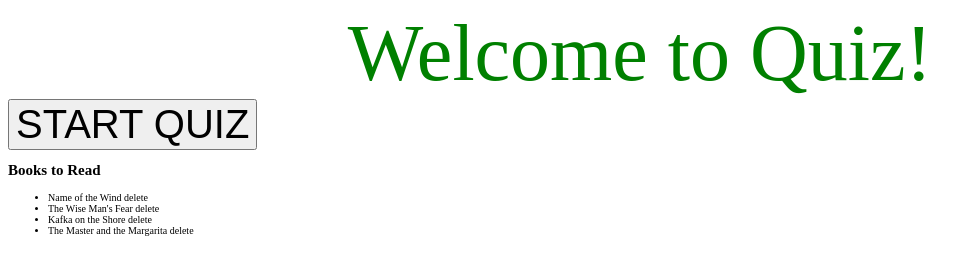
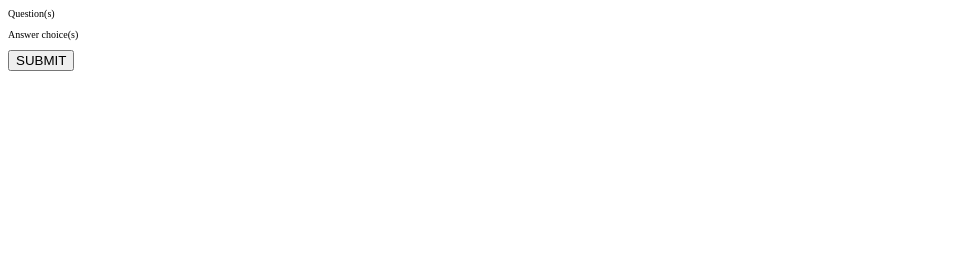
Before and after one commit to staten-island-tech/quiz-game-brallan, a website built with Parcel: page src/index.html in a window 1280 px wide. Both pictures are taken after a click on the button "START QUIZ". Shown: the whole page, without its empty margins (0-979 px from the left). Built offline with nearby package versions, Linux system fonts and the light colour scheme.

Commit message:
A very good start
Figured out the buttons and stuff for good!

```diff
--- a/src/index.html
+++ b/src/index.html
@@ -9,31 +9,22 @@
 </head>
 
 <body>
+    <section class="intro-page">
+        <header class="yo">Welcome to Quiz!</header>
+        <button class="start">START QUIZ</button>
+    </section>
 
-    <header class="yo">Welcome to Quiz!</header>
-    <button class="start">START QUIZ</button>
+    <div id="quiz-content" class="hidden">
 
-    <div class="book-list">
-        <h2 class="title">Books to Read</h2>
-        <ul>
-            <li>
-                <span class="name">Name of the Wind</span>
-                <span class="delete">delete</span>
-            </li>
-            <li>
-                <span class="name">The Wise Man's Fear</span>
-                <span class="delete">delete</span>
-            </li>
-            <li>
-                <span class="name">Kafka on the Shore</span>
-                <span class="delete">delete</span>
-            </li>
-            <li>
-                <span class="name">The Master and the Margarita</span>
-                <span class="delete">delete</span>
-            </li>
-        </ul>
+        <p id="question">Question(s)</p>
+
+        <p id="choices">Answer choice(s)</p>
+        <button class="submit">SUBMIT</button>
     </div>
+
+
+
+
 
     <script src="js/index.js"></script>
 </body>
--- a/src/js/index.js
+++ b/src/js/index.js
@@ -1,15 +1,33 @@
 console.log("If you see this you're good to go");
 
-domselectors = {
+//console.log(domselectors.displaycontainer);
+const getquiz = document.querySelector("#quiz-content");
+const intropage = document.querySelector('.intro-page');
+const startbtn = document.querySelector(".start");
 
-    displaycontainer: document.querySelector(".start"),
+
+
+const listener = startbtn.addEventListener("click", function(e){
+     console.log("YES FINALLY")
+     startquiz()
+});
+
+const startquiz = function(){
+    intropage.classList.add('hidden'); //This hides the intro page
+    getquiz.classList.remove('hidden'); //This makes the hidden question appear
+    nextquestion(); //Sets up listener for submit button
 }
 
-console.log(domselectors.displaycontainer);
+const enterquestions = function(e){
 
-const listener = domselectors.displaycontainer.addEventListener("click", function(e){
-     console.log("YES FINALLY")
-});
+} //Will change question(s) to the actual question
+
+const nextquestion = function(){
+    const submit = document.querySelector('.submit');
+    const clicksubmit = submit.addEventListener('click', thing=>{
+        console.log("Next. Question.");
+    }) //Listens for clicking submit button
+}
 
 // const scorekeeper = function(score){
 
@@ -17,7 +35,7 @@ const listener = domselectors.displaycontainer.addEventListener("click", functio
 
 
 
-// const start = document.querySelector('#button start');
+//const start = document.querySelector('#button start');
 // start.addEventListener('click', function(e){
 //     console.log("Let's get started!");
 // });
--- a/src/scss/main.scss
+++ b/src/scss/main.scss
@@ -17,3 +17,6 @@ html{
     font-size:4rem;
 
 }
+.hidden{
+    display:none;
+}
```
Also changed, not shown: src/._index.html (added).
